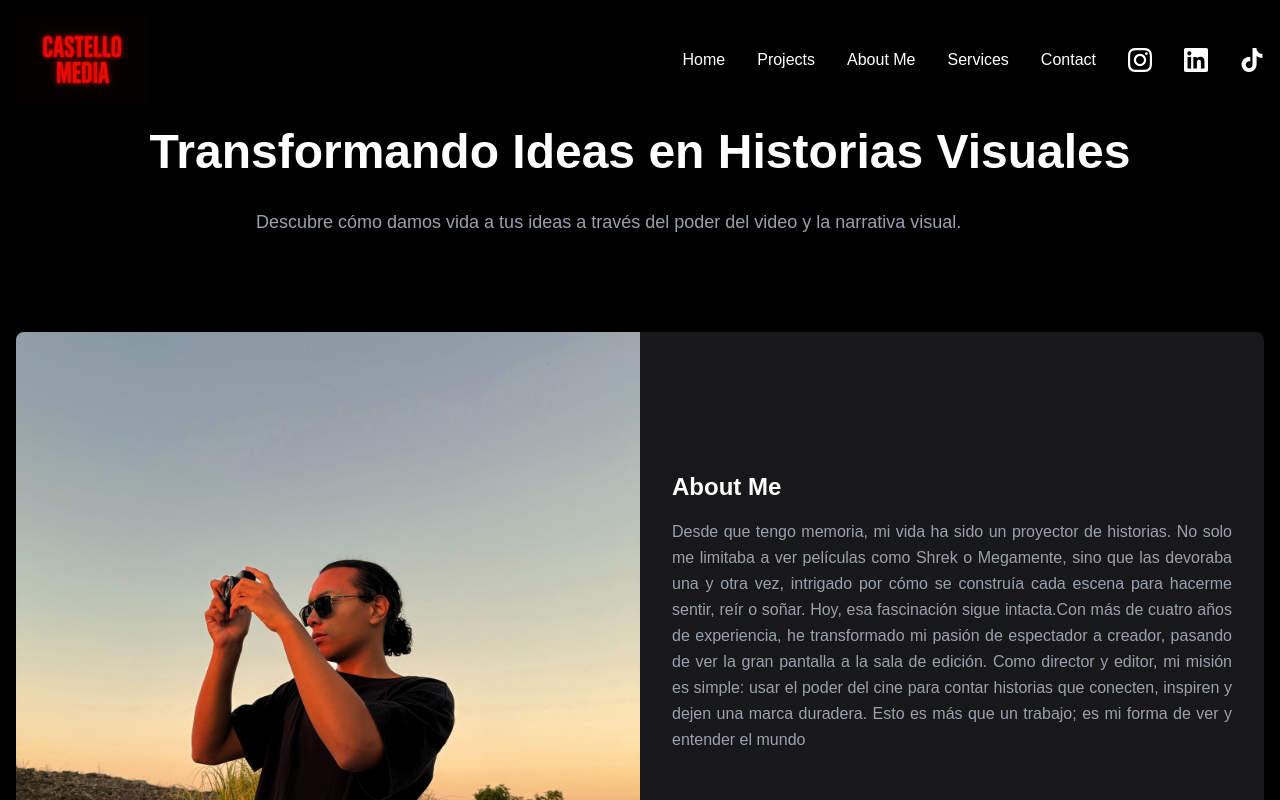
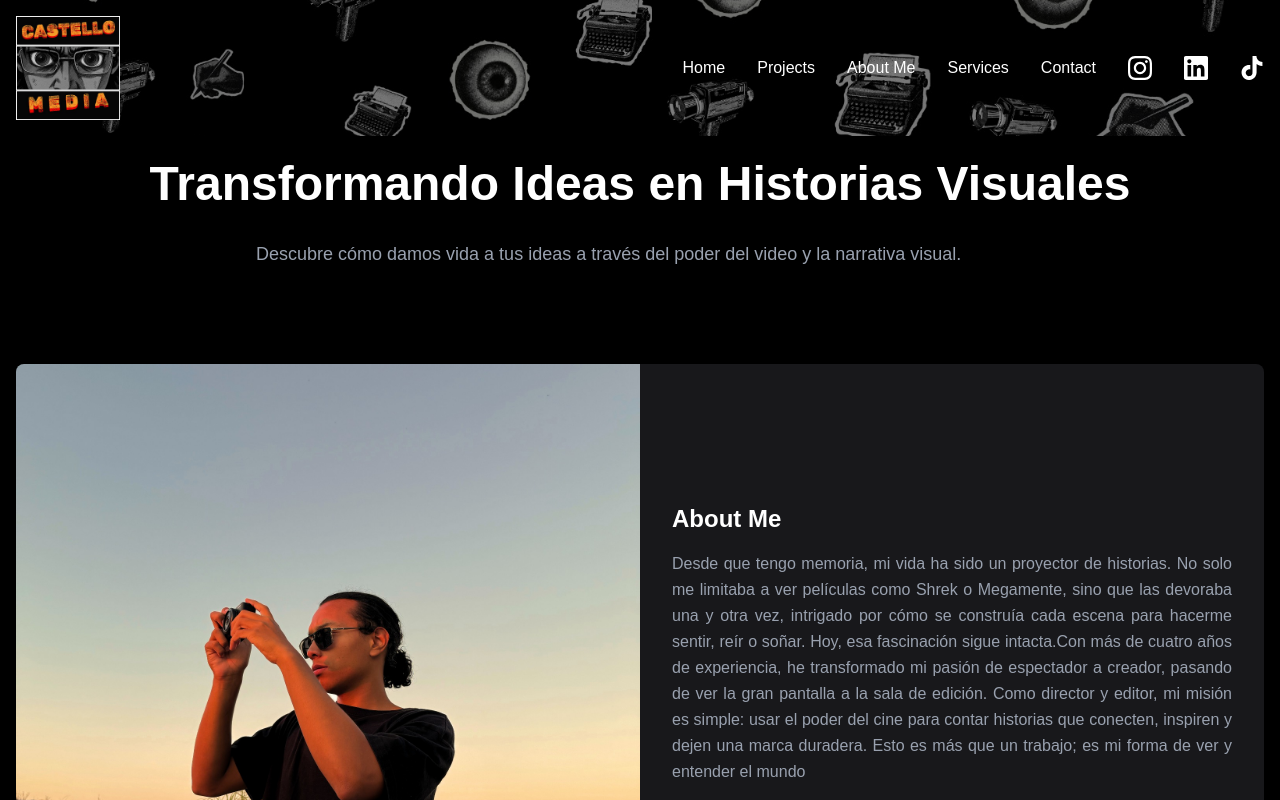
Before and after one commit to rodjoker/mc_landing, a Next.js app: page /about in a window 1280 px wide. Shown: the top 800 px of the page. Built offline with nearby package versions, Linux system fonts and the light colour scheme.

Commit message:
newLogo_FixDetails

```diff
--- a/src/app/about/page.tsx
+++ b/src/app/about/page.tsx
@@ -40,7 +40,7 @@ export default function AboutMe() {
   return (
     <main className="bg-black min-h-screen">
       <Header />
-      <div className="pt-20 pb-12">
+      <div className="pt-20 pb-12 mt-8">
         {/* Hero Section */}
         <section className="container mx-auto px-4 py-12">
           <h1 className="text-4xl md:text-5xl font-bold text-white text-center mb-8">
--- a/src/app/services/page.tsx
+++ b/src/app/services/page.tsx
@@ -5,7 +5,7 @@ export default function ServicesPage() {
   return (
     <>
     <Header />
-    <div className="min-h-screen pt-20 bg-black">
+    <div className="min-h-screen pt-20 bg-black mt-8">
       <div className="container mx-auto px-4 py-16">
         <h1 className="text-4xl md:text-5xl font-bold text-white mb-12 text-center">
           Our Services
--- a/src/components/Footer.tsx
+++ b/src/components/Footer.tsx
@@ -56,7 +56,7 @@ const Footer = () => {
           </div>
         </div>
         <div className="mt-8 pt-8 border-t border-gray-800 text-center text-gray-400">
-          <p>© {new Date().getFullYear()} WIMMERFILMS. All rights reserved.</p>
+          <p>© {new Date().getFullYear()} CASTELLO MEDIA. All rights reserved.</p>
         </div>
       </div>
     </footer>
--- a/src/components/Header.tsx
+++ b/src/components/Header.tsx
@@ -9,12 +9,12 @@ const Header = () => {
   }
 
   return (
-    <header className="bg-black text-white fixed w-full top-0 z-50">
-      <div className="container mx-auto px-4 py-4">
+    <header className="bg-black text-white fixed w-full top-0 z-50 bg-[url('/mc_banner.jpeg')] bg-cover bg-center">
+      <div className="container mx-auto px-4 py-4 bg-black/50">
         <nav className="flex justify-between items-center">
-          <div className="h-22">
+          <div className="h-26">
             <img
-              src="/mc_logo.jpeg"
+              src="/mc_logo_2.jpeg"
               alt="Marco Castillo Logo"
               className="h-full w-auto object-contain"
             />
@@ -58,35 +58,35 @@ const Header = () => {
           `}>
             <a
               href="/home"
-              className="hover:text-gray-300 transition-colors block md:inline-block text-center"
+              className="hover:text-gray-300 transition-all duration-300 block md:inline-block text-center hover:transform hover:-translate-y-1 hover:scale-110 hover:shadow-lg hover:shadow-white/20"
               onClick={() => setIsMenuOpen(false)}
             >
               Home
             </a>
             <a
               href="/project"
-              className="hover:text-gray-300 transition-colors block md:inline-block text-center"
+              className="hover:text-gray-300 transition-all duration-300 block md:inline-block text-center hover:transform hover:-translate-y-1 hover:scale-110 hover:shadow-lg hover:shadow-white/20"
               onClick={() => setIsMenuOpen(false)}
             >
               Projects
             </a>
             <a
               href="/about"
-              className="hover:text-gray-300 transition-colors block md:inline-block text-center"
+              className="hover:text-gray-300 transition-all duration-300 block md:inline-block text-center hover:transform hover:-translate-y-1 hover:scale-110 hover:shadow-lg hover:shadow-white/20"
               onClick={() => setIsMenuOpen(false)}
             >
               About Me
             </a>
             <a
               href="/services"
-              className="hover:text-gray-300 transition-colors block md:inline-block text-center"
+              className="hover:text-gray-300 transition-all duration-300 block md:inline-block text-center hover:transform hover:-translate-y-1 hover:scale-110 hover:shadow-lg hover:shadow-white/20"
               onClick={() => setIsMenuOpen(false)}
             >
               Services
             </a>
             <a
               href="/contact"
-              className="hover:text-gray-300 transition-colors block md:inline-block text-center"
+              className="hover:text-gray-300 transition-all duration-300 block md:inline-block text-center hover:transform hover:-translate-y-1 hover:scale-110 hover:shadow-lg hover:shadow-white/20"
               onClick={() => setIsMenuOpen(false)}
             >
               Contact
@@ -96,7 +96,7 @@ const Header = () => {
                 href="https://www.instagram.com/marcoalejandrocr"
                 target="_blank"
                 rel="noopener noreferrer"
-                className="hover:text-gray-300 transition-colors"
+                className="hover:text-gray-300 transition-all duration-300 hover:transform hover:-translate-y-1 hover:scale-125 hover:shadow-lg hover:shadow-white/20"
               >
                 <svg
                   className="w-6 h-6"
@@ -110,7 +110,7 @@ const Header = () => {
                 href="https://www.linkedin.com/in/marco-alejandro-castillo-rodríguez-9386bb276"
                 target="_blank"
                 rel="noopener noreferrer"
-                className="hover:text-gray-300 transition-colors"
+                className="hover:text-gray-300 transition-all duration-300 hover:transform hover:-translate-y-1 hover:scale-125 hover:shadow-lg hover:shadow-white/20"
               >
                 <svg
                   className="w-6 h-6"
@@ -124,7 +124,7 @@ const Header = () => {
                 href="https://www.tiktok.com/@castellofilm?is_from_webapp=1&sender_device=pc"
                 target="_blank"
                 rel="noopener noreferrer"
-                className="hover:text-gray-300 transition-colors"
+                className="hover:text-gray-300 transition-all duration-300 hover:transform hover:-translate-y-1 hover:scale-125 hover:shadow-lg hover:shadow-white/20"
               >
                 <svg
                   className="w-6 h-6"
```
Also changed, not shown: public/mc_banner.jpeg (added), public/mc_logo_2.jpeg (added).
